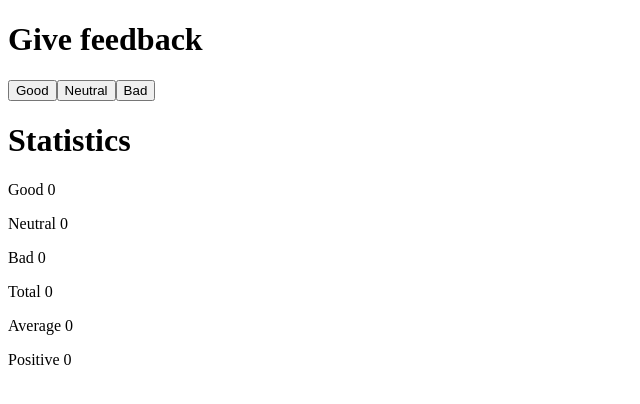
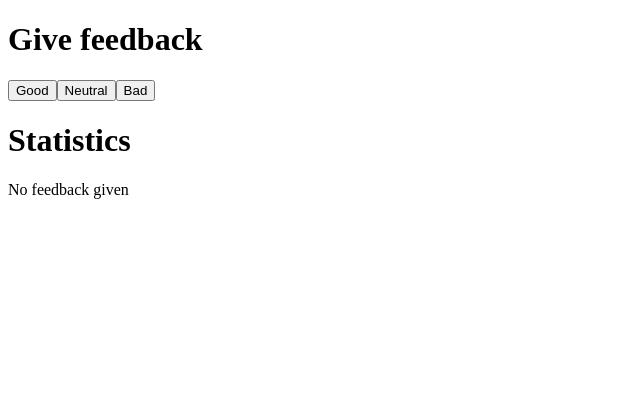
Before and after one commit to Sam0ni/HY-fullstack-palautus, a React (Create React App) app in the folder osa1/unicafe/: page / in a window 1280 px wide. Shown: the top 404 px of the page, without its empty margins (0-640 px from the left). Built offline with nearby package versions, Linux system fonts and the light colour scheme.

Commit message:
add exercise 1.9

```diff
--- a/osa1/unicafe/src/App.js
+++ b/osa1/unicafe/src/App.js
@@ -7,6 +7,9 @@ const Button = ({handleClick, text}) => (
 )
 
 const Statistics = ({good, neutral, bad, total, average, positive}) => {
+  if (total === 0) {
+    return <div>No feedback given</div>
+  }
   return (
     <div>
       <p>Good {good}</p>
```
